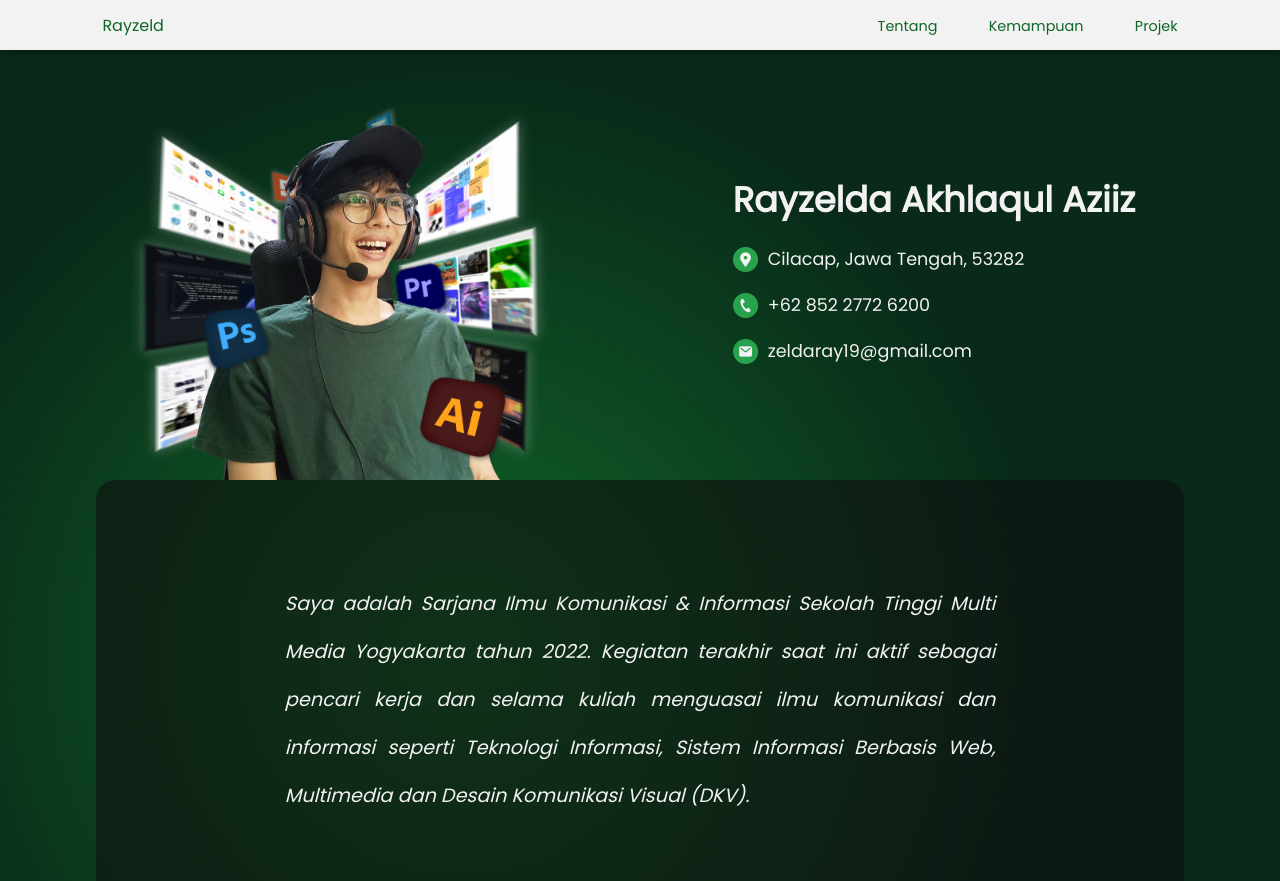
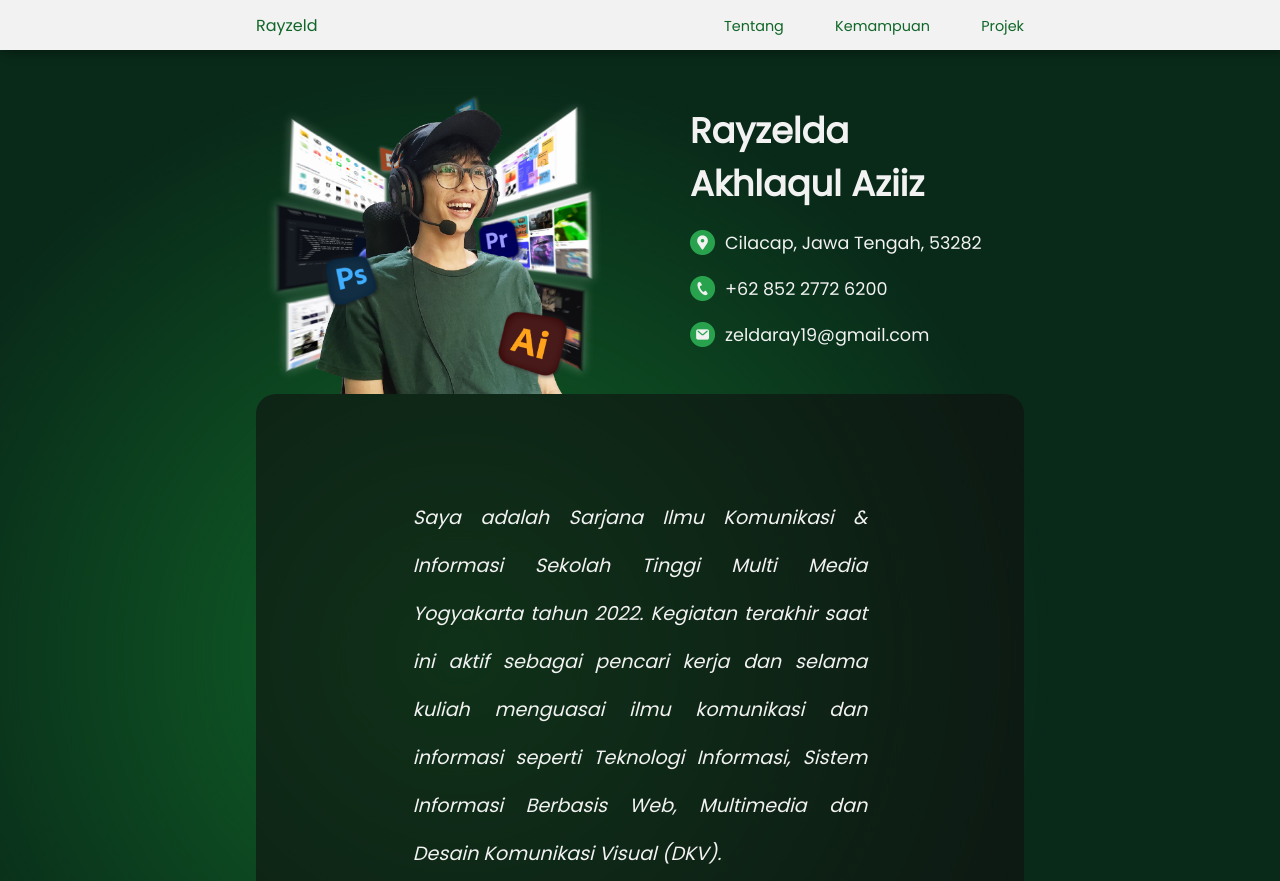
Before and after one commit to rayzeld/rayzeld.github.io, a plain HTML site: page index.html in a window 1280 px wide. Shown: the top 881 px of the page. Drawn offline with Linux system fonts and the light colour scheme.

Commit message:
memperbaiki komposisi di semua container

```diff
--- a/style.css
+++ b/style.css
@@ -17,7 +17,7 @@ nav {
     background-color: #f2f2f2;
     justify-content: space-between;
     height: 50px;
-    padding: 0 8%;
+    padding: 0 20%;
     color: #106628;
     align-items: center;
     position: fixed;
@@ -114,10 +114,10 @@ nav ul li a:hover {
 
 /* Container 1 */
 #logo.container-satu {
-    width: 100%;
+    width: 80%;
     margin: 50px auto 0;
     display: flex;
-    justify-content: space-evenly;
+    justify-content: center;
     align-items: center;
 }
 
@@ -173,7 +173,7 @@ nav ul li a:hover {
     flex-direction: column;
     align-items: center;
     justify-content: center;
-    width: 85%;
+    width: 60%;
     padding: 100px 100px;
     margin: -7px auto;
     background-color: #0f0f0f9a;
@@ -333,6 +333,7 @@ footer {
     }
 
     .container-dua {
+        width: 70%;
         padding: 50px;
     }
 
```
Also changed, not shown: index.html (line endings or trailing spaces).
